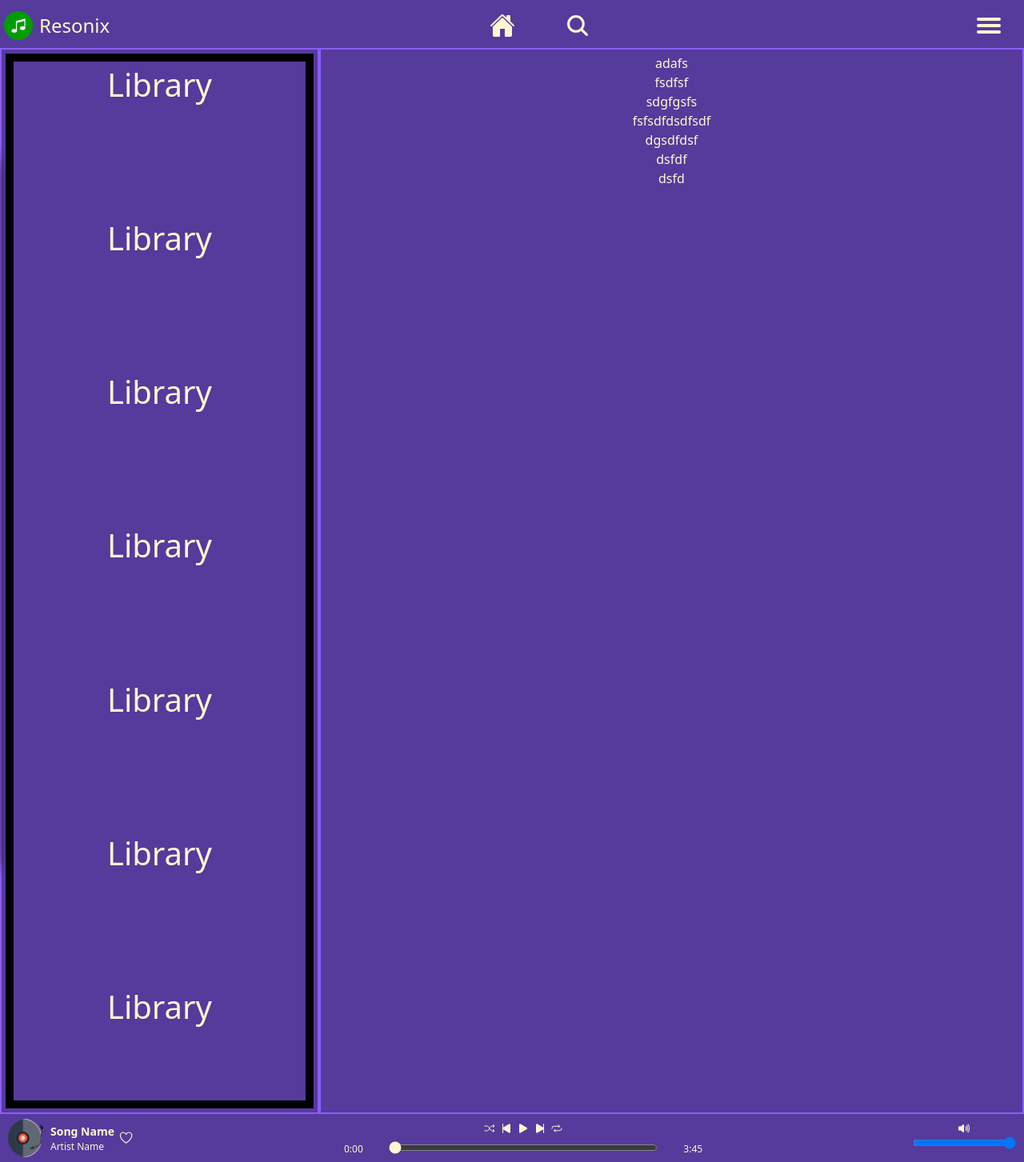
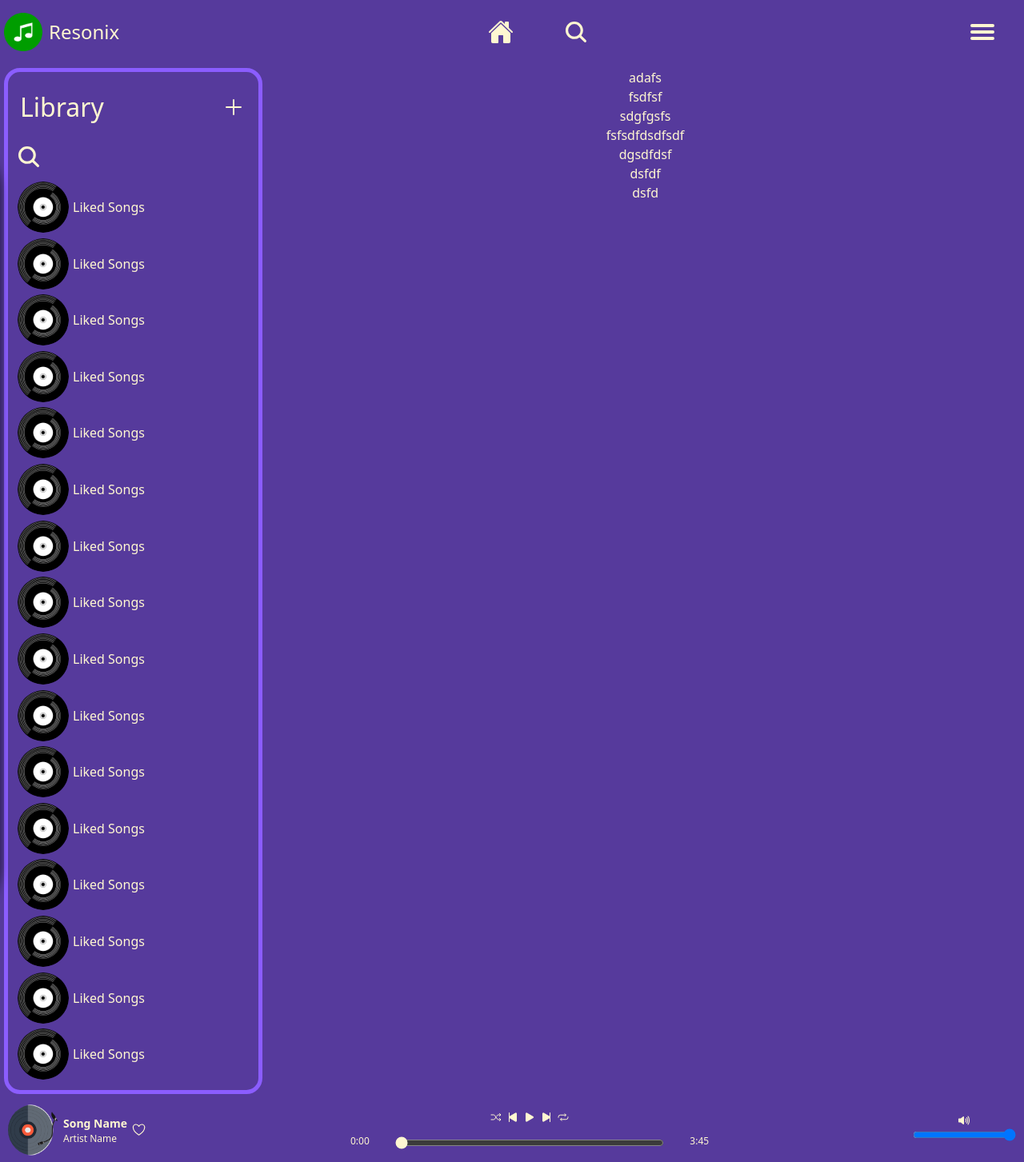
Before and after one commit to gakshatb/Music-Platform-Project, a Flask app: page / in a window 1280 px wide. Shown: the whole page at 80% size. Run offline with Flask 3, Linux system fonts and the light colour scheme; a user stored in the database is signed in; data comes from the database, SQL or seed files in the repository.

Commit message:
build the library section and did some little changes

```diff
--- a/app.py
+++ b/app.py
@@ -53,7 +53,7 @@ def login():
     if session.get('username', None):
         return redirect('/')
     if request.method == 'POST':
-        username = request.form['username'].strip()
+        username = request.form['username'].strip().lower()
         password = request.form['password'].strip()
         con=sqlite3.connect(database.DATABASE)
         con.row_factory=sqlite3.Row
--- a/static/style.css
+++ b/static/style.css
@@ -3,7 +3,7 @@
   --primary-color: #563a9c;
   --secondary-color: #8b5dff;
   --highlight-color: #fff7d1;
-  --navbar-height: min(10vh, 60px);
+  --navbar-height: min(10vh, 80px);
   --searchbox-width: calc(30vw);
   --nav-item-size: calc(1.5rem + 1vw);
   --logo-size: calc(0.6 * var(--navbar-height));
@@ -586,23 +586,20 @@ ion-icon[name="home"] {
   align-items: center;
   width: 100vw;
   height: calc(100vh - 1*var(--navbar-height));
+  overflow: hidden;
 }
 
 .main-content-left, .main-content-right {
   margin: 0;
   padding: 5px;
-  width: 45vw;
+  width: 35vw;
   height: 100%;
   display: flex;
   flex-direction: column;
   align-items: center;
   text-align: center;
-  border: solid;
-  border-color: var(--secondary-color);
-  border-width: 2px;
   background: var(--primary-color);
   color: var(--highlight-color);
-  overflow: hidden;
 }
 
 .main-content-right {
@@ -612,22 +609,20 @@ ion-icon[name="home"] {
 /*********************************************************** LIBRARY ***********************************************************/
 
 .library{
-  margin: 0;
-  padding: 5px;
   width: 100%;
   height: 100%;
+  padding: 10px;
   display: flex;
   flex-direction: column;
-  align-items: center;
-  justify-content: space-between;
-  text-align: center;
+  gap: 5px;
   color: var(--highlight-color);
   border: solid;
-  border-color: black;
-  border-width: 10px;
+  border-color: var(--secondary-color);
+  border-width: 5px;
+  border-radius: 20px;
   background: var(--primary-color);
   color: var(--highlight-color);
-  overflow-y: scroll;
+  overflow: hidden;
 }
 
 .library::-webkit-scrollbar {
@@ -635,4 +630,85 @@ ion-icon[name="home"] {
   height: 0px;
 }
 
+.library-icon {
+  display: flex;
+  align-items: center;
+  width: 100%;
+  padding: 5px;
+  height: var(--navbar-height);
+  justify-content: space-between;
+}
+
+.library-icon ion-icon, span {
+  font-size: 2rem;
+  color: var(--highlight-color);
+}
+
+.librarySearch {
+  display: flex;
+  justify-content: flex-start;
+  width: 100%;
+}
+
+.librarySearch.active .searchbox {
+  width: 100%;
+  max-width: 400px;
+  opacity: 1;
+}
+
+.playlist {
+  width: 100%;
+  height: auto;
+  padding: 2px;
+  display: flex;
+  flex-direction: column;
+  align-items: center;
+  text-align: center;
+  gap: 5px;
+  overflow-y: scroll;
+}
+
+.playlist::-webkit-scrollbar {
+  width: 0px;
+  height: 0px;
+}
+
+.playlist-item {
+  width: 100%;
+  height: var(--navbar-height);
+  display: flex;
+  align-items: center;
+  justify-content: space-between;
+  gap: 5px;
+}
+
+.playlist-item:hover {
+  cursor: pointer;
+  border: solid;
+  border-color: var(--highlight-color);
+  border-width: 5px;
+  border-radius: 20px;
+  background: var(--secondary-color);
+}
+
+.playlist-item img{
+  width: calc(0.8 * var(--navbar-height));
+  height: calc(0.8 * var(--navbar-height));
+  border-radius: 50%;
+  object-fit: cover;
+}
+
+.playlist-item a{
+  width: 100%;
+  height: calc(0.8 * var(--navbar-height));
+  text-decoration: none;
+  color: var(--highlight-color);
+  font-size: 1rem;
+  display: flex;
+  align-items: center;
+  justify-content: space-between;
+  overflow: hidden;
+  text-overflow: ellipsis;
+  white-space: nowrap;
+}
 /**********************************************************************************************************************/
--- a/templates/base.html
+++ b/templates/base.html
@@ -13,7 +13,11 @@
     {% include 'header.html' %}
     <div class="main-content" {% if user %} style="height: calc(100vh - 2*var(--navbar-height));"{% endif %}>
       <div class="main-content-left">
+        {% if user %}
         {% include 'library.html' %}
+        {% else %}
+        {% include 'lib_login.html' %}
+        {% endif %}
       </div>
       <div class="main-content-right">
         {% block content %} {% endblock %}
--- a/templates/library.html
+++ b/templates/library.html
@@ -1,9 +1,92 @@
 <div class="library">
-    <h1>Library</h1><br>
-    <h1>Library</h1><br>
-    <h1>Library</h1><br>
-    <h1>Library</h1><br>
-    <h1>Library</h1><br>
-    <h1>Library</h1><br>
-    <h1>Library</h1><br>
+  <div class="library-icon">
+    <span>Library</span>
+    <a href="#">
+      <ion-icon name="add"></ion-icon>
+    </a>
+  </div>
+  <div class="librarySearch">
+    <div class="searchicon" onclick="librarySearch()">
+      <ion-icon name="search"></ion-icon>
+    </div>
+    <input class="searchbox" type="text" placeholder="Search...." />
+  </div>
+  <div class="playlist">
+    <div class="playlist-item">
+      <img src="{{ url_for('static', filename='cover/liked_song.png') }}" alt="playlist" />
+      <a href="#"> Liked Songs </a>
+    </div>
+    <div class="playlist-item">
+      <img src="{{ url_for('static', filename='cover/liked_song.png') }}" alt="playlist" />
+      <a href="#"> Liked Songs </a>
+    </div>
+    <div class="playlist-item">
+      <img src="{{ url_for('static', filename='cover/liked_song.png') }}" alt="playlist" />
+      <a href="#"> Liked Songs </a>
+    </div>
+    <div class="playlist-item">
+      <img src="{{ url_for('static', filename='cover/liked_song.png') }}" alt="playlist" />
+      <a href="#"> Liked Songs </a>
+    </div>
+    <div class="playlist-item">
+      <img src="{{ url_for('static', filename='cover/liked_song.png') }}" alt="playlist" />
+      <a href="#"> Liked Songs </a>
+    </div>
+    <div class="playlist-item">
+      <img src="{{ url_for('static', filename='cover/liked_song.png') }}" alt="playlist" />
+      <a href="#"> Liked Songs </a>
+    </div>
+    <div class="playlist-item">
+      <img src="{{ url_for('static', filename='cover/liked_song.png') }}" alt="playlist" />
+      <a href="#"> Liked Songs </a>
+    </div>
+    <div class="playlist-item">
+      <img src="{{ url_for('static', filename='cover/liked_song.png') }}" alt="playlist" />
+      <a href="#"> Liked Songs </a>
+    </div>
+    <div class="playlist-item">
+      <img src="{{ url_for('static', filename='cover/liked_song.png') }}" alt="playlist" />
+      <a href="#"> Liked Songs </a>
+    </div>
+    <div class="playlist-item">
+      <img src="{{ url_for('static', filename='cover/liked_song.png') }}" alt="playlist" />
+      <a href="#"> Liked Songs </a>
+    </div>
+    <div class="playlist-item">
+      <img src="{{ url_for('static', filename='cover/liked_song.png') }}" alt="playlist" />
+      <a href="#"> Liked Songs </a>
+    </div>
+    <div class="playlist-item">
+      <img src="{{ url_for('static', filename='cover/liked_song.png') }}" alt="playlist" />
+      <a href="#"> Liked Songs </a>
+    </div>
+    <div class="playlist-item">
+      <img src="{{ url_for('static', filename='cover/liked_song.png') }}" alt="playlist" />
+      <a href="#"> Liked Songs </a>
+    </div>
+    <div class="playlist-item">
+      <img src="{{ url_for('static', filename='cover/liked_song.png') }}" alt="playlist" />
+      <a href="#"> Liked Songs </a>
+    </div>
+    <div class="playlist-item">
+      <img src="{{ url_for('static', filename='cover/liked_song.png') }}" alt="playlist" />
+      <a href="#"> Liked Songs </a>
+    </div>
+    <div class="playlist-item">
+      <img src="{{ url_for('static', filename='cover/liked_song.png') }}" alt="playlist" />
+      <a href="#"> Liked Songs </a>
+    </div>
+    {% for playlist in playlists %}
+    <div class="playlist-item">
+      <img src="{{ playlist.image }}" alt="playlist" />
+      <a href="{{ playlist.url }}"> {{ playlist.name }} </a>
+    </div>
+    {% endfor %}
+  </div>
 </div>
+<script>
+  function librarySearch() {
+    const searchElement = document.querySelector(".librarySearch");
+    searchElement.classList.toggle("active");
+  }
+</script>
```
Also changed, not shown: templates/lib_login.html (added, +10 -0 lines), static/cover/liked_song.png (added).
